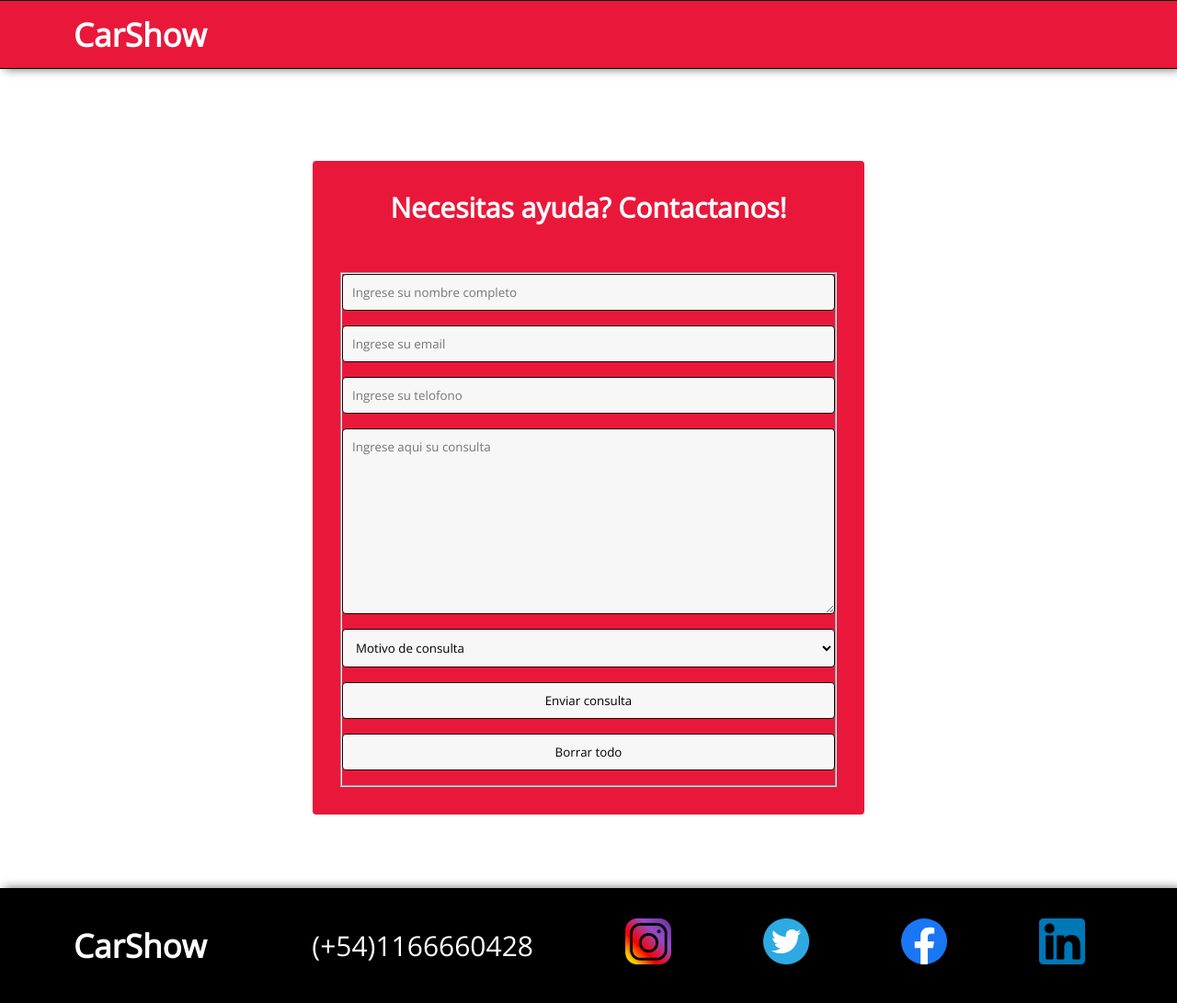
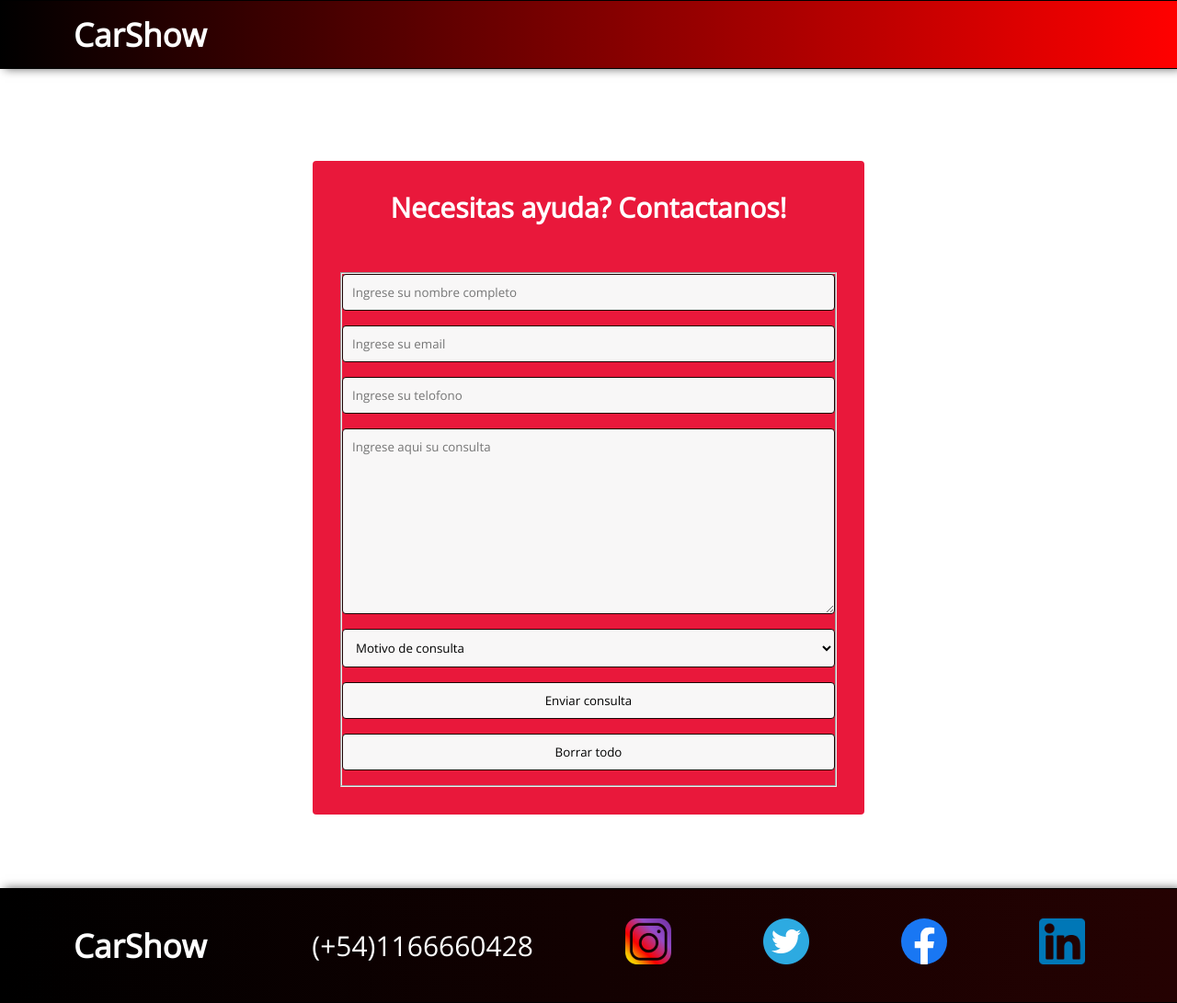
Before and after one commit to FacuMartinezVidal/CarShow, a plain HTML site: page paginas-web/contacto.html in a window 1280 px wide. Shown: the whole page at 92% size. Drawn offline with nearby package versions, Linux system fonts and the light colour scheme.

Commit message:
agrego gradientes

```diff
--- a/css/main.css
+++ b/css/main.css
@@ -121,6 +121,7 @@ h2{
     box-shadow: 5px 0 10px rgba(0, 0, 0, .6);
     border-bottom: 1px solid rgb(0, 0, 0);
     border-top: 1px solid rgb(0, 0, 0);
+    background: linear-gradient(to left, red,black);
 
 }
 .menu a{
@@ -168,6 +169,7 @@ h2{
     box-shadow: 5px 0 10px rgba(0, 0, 0, .6);
     border-bottom: 1px solid rgb(0, 0, 0);
     border-top: 1px solid rgb(0, 0, 0);
+    background: linear-gradient(to left, rgb(37, 2, 2), black);
 
 }
 .footer_logo{
```
Also changed, not shown: prueba.html (deleted).
